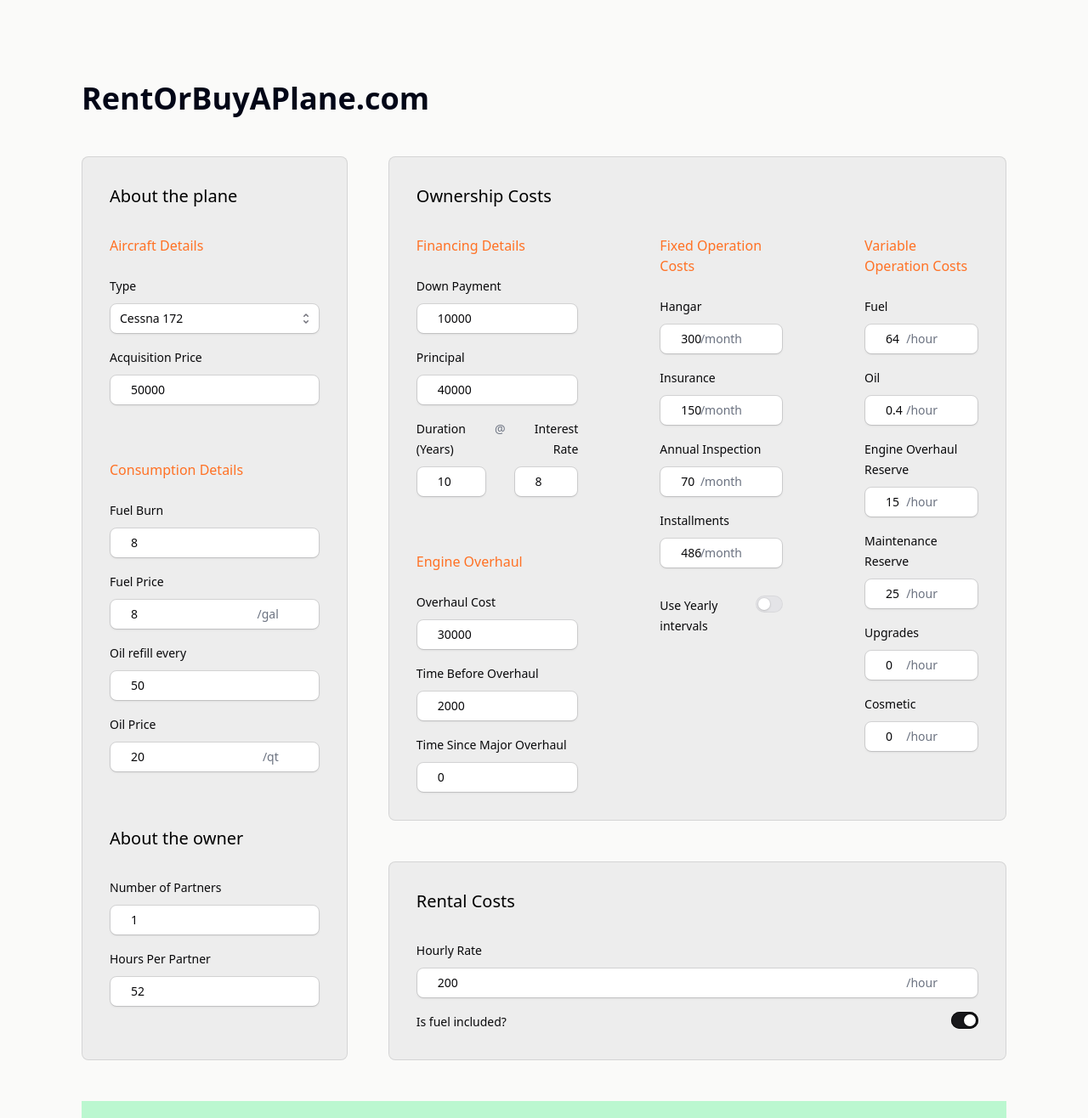
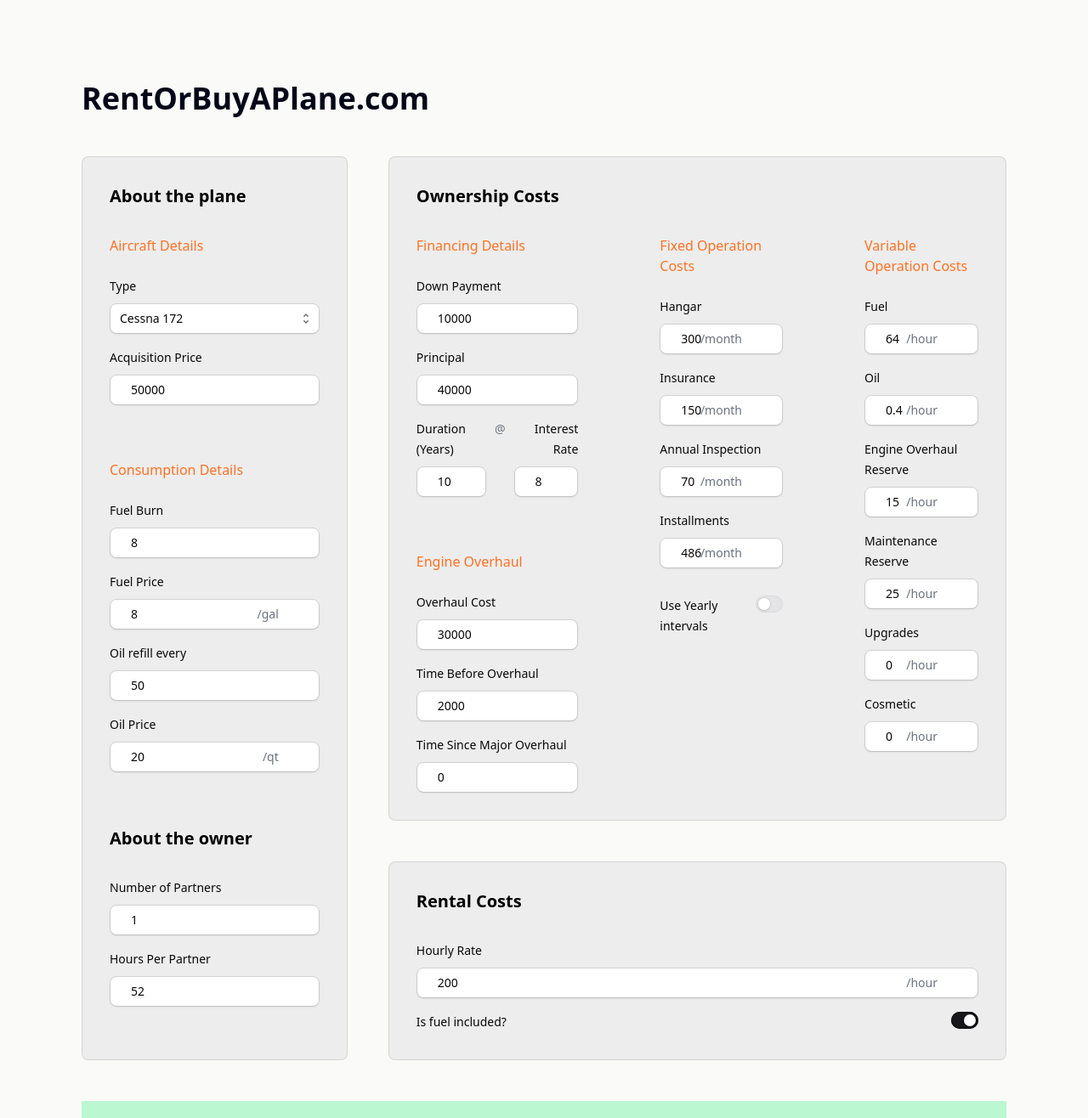
Before and after one commit to raccoonventures/rentorbuyaplane, a Next.js app: page / in a window 1280 px wide. Shown: the top 1316 px of the page at 85% size. Built offline with nearby package versions, Linux system fonts and the light colour scheme.

Commit message:
fix: bold

```diff
--- a/components/Calculator.tsx
+++ b/components/Calculator.tsx
@@ -450,7 +450,9 @@ export function Calculator({
 					{/* LEFT */}
 					<div className="grid h-full grid-flow-row content-start items-start gap-16 rounded-lg border border-black/10 bg-slate-950/5 p-8 hover:border-black/20 dark:border-white/10 dark:bg-white/5 dark:hover:border-white/20">
 						<div className="grid grid-flow-row gap-8">
-							<h1 className="text-xl dark:text-white">About the plane</h1>
+							<h1 className="text-xl font-semibold dark:text-white">
+								About the plane
+							</h1>
 							<div className="grid grid-flow-row gap-16">
 								{/* Aircraft Details */}
 								<div className="grid grid-flow-row gap-6">
@@ -566,7 +568,7 @@ export function Calculator({
 							</div>
 						</div>
 						<div className="grid grid-flow-row gap-8">
-							<h1 className="text-xl dark:text-white">
+							<h1 className="text-xl font-semibold dark:text-white">
 								About the owner
 								{(formData?.partners?.number ?? 0) > 1 ? 's' : ''}
 							</h1>
@@ -613,7 +615,9 @@ export function Calculator({
 					<div className="grid grid-flow-row gap-12">
 						{/* OWNERSHIP COSTS */}
 						<div className="grid grid-flow-row items-start gap-8  rounded-lg border border-black/10 bg-slate-950/5 p-8 hover:border-black/20 dark:border-white/10 dark:bg-white/5 dark:hover:border-white/20">
-							<h1 className="text-xl dark:text-white">Ownership Costs</h1>
+							<h1 className="text-xl font-semibold dark:text-white">
+								Ownership Costs
+							</h1>
 							<div className="grid grid-flow-col content-start  items-start gap-24">
 								<div className="grid grid-flow-row gap-16">
 									{/* Financing Details */}
@@ -1008,7 +1012,9 @@ export function Calculator({
 						{/* RENTAL COSTS */}
 						<div className="rounded-lg border border-black/10 bg-slate-950/5 p-8 hover:border-black/20 dark:border-white/10 dark:bg-white/5 dark:hover:border-white/20">
 							<div className="grid grid-flow-row gap-8">
-								<h1 className="text-xl dark:text-white">Rental Costs</h1>
+								<h1 className="text-xl font-semibold dark:text-white">
+									Rental Costs
+								</h1>
 								<div className="grid grid-flow-row gap-4">
 									<HeadlessField className="grid grid-flow-row gap-2">
 										<Label>Hourly Rate</Label>
```
